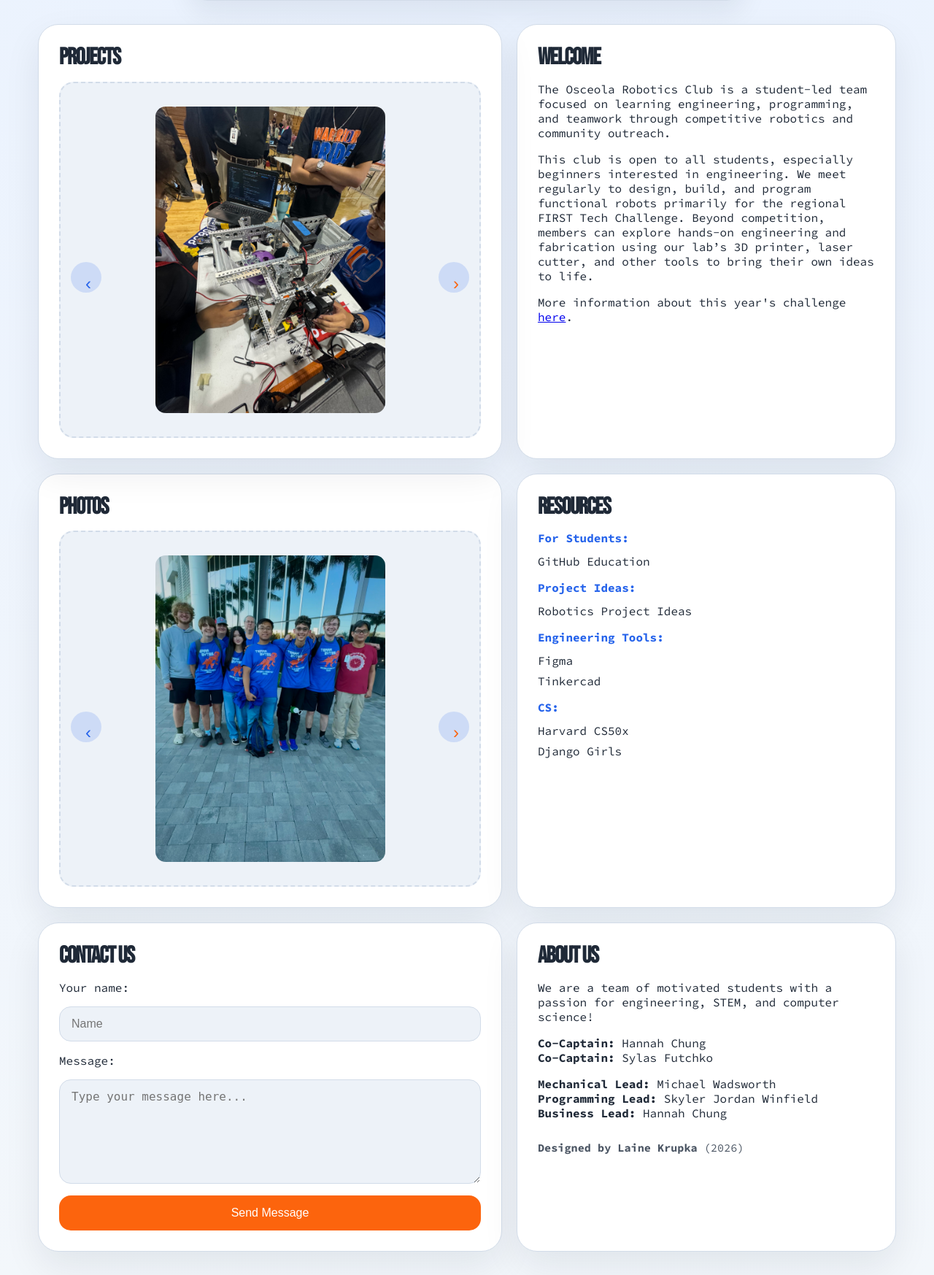
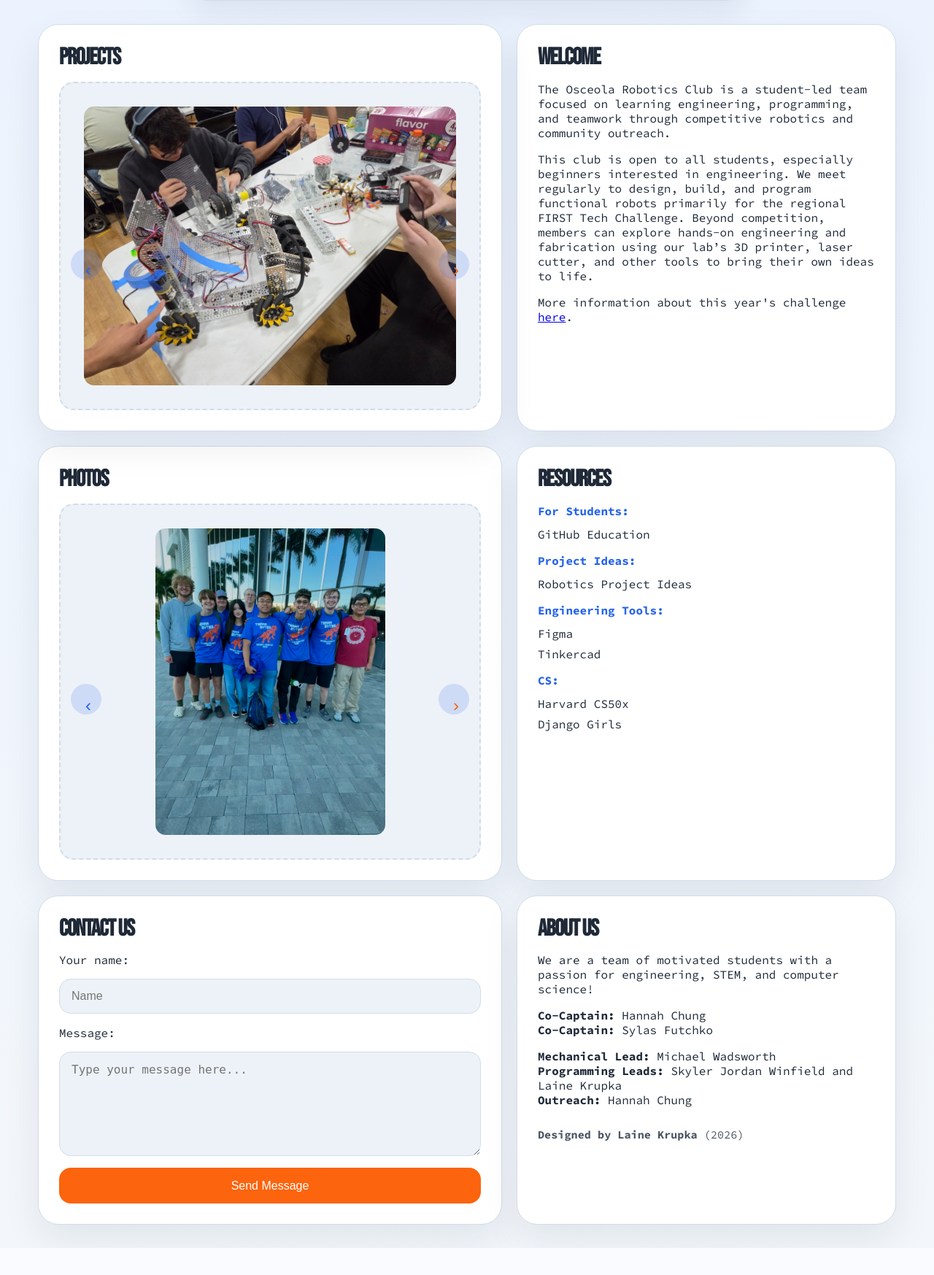
Before and after one commit to LaineKrup/ofhsrobotics, a Django app: page / in a window 1280 px wide. Shown: the part 349-2096 px from the top of the page at 73% size. After the commit the page ends 2059 px from the top, so only its background shows below. Run offline with Django 5.2, Linux system fonts and the light colour scheme; data that the repository does not hold is empty; some libraries are stand-ins or nearby versions.

Commit message:
new pic & slight role change

```diff
--- a/club/templates/club/home.html
+++ b/club/templates/club/home.html
@@ -41,7 +41,10 @@
             <div class="project-slider slider">
                 <div class="slider-window">
                     <div class="slider-item active">
-                        <img src="{% static 'club/club/images/projects/bestproject.jpg' %}" alt="2026/26 Project" />
+                        <img src="{% static 'club/club/images/projects/g&g.jpg' %}" alt="2026/27 First Bot" />
+                    </div>
+                    <div class="slider-item">
+                        <img src="{% static 'club/club/images/projects/bestproject.jpg' %}" alt="2025/26 Project" />
                     </div>
                     <div class="slider-item">
                         <img src="{% static 'club/club/images/projects/dt.jpg' %}" alt="2025/26 Robot" />
@@ -165,7 +168,7 @@
             <h2>ABOUT US</h2>
             <p>We are a team of motivated students with a passion for engineering, STEM, and computer science!</p>
             <p><b>Co-Captain:</b> Hannah Chung<br><b>Co-Captain:</b> Sylas Futchko</p>
-            <p><b>Mechanical Lead:</b> Michael Wadsworth<br><b>Programming Lead:</b> Skyler Jordan Winfield<br><b>Business Lead:</b> Hannah Chung</p>
+            <p><b>Mechanical Lead:</b> Michael Wadsworth<br><b>Programming Leads:</b> Skyler Jordan Winfield and Laine Krupka<br><b>Outreach:</b> Hannah Chung</p>
             <p class="footer-credit"><b>Designed by Laine Krupka</b> (2026)</p>
         </section>
     </main>
```
Also changed, not shown: club/static/club/club/images/projects/g&g.jpg (added).
